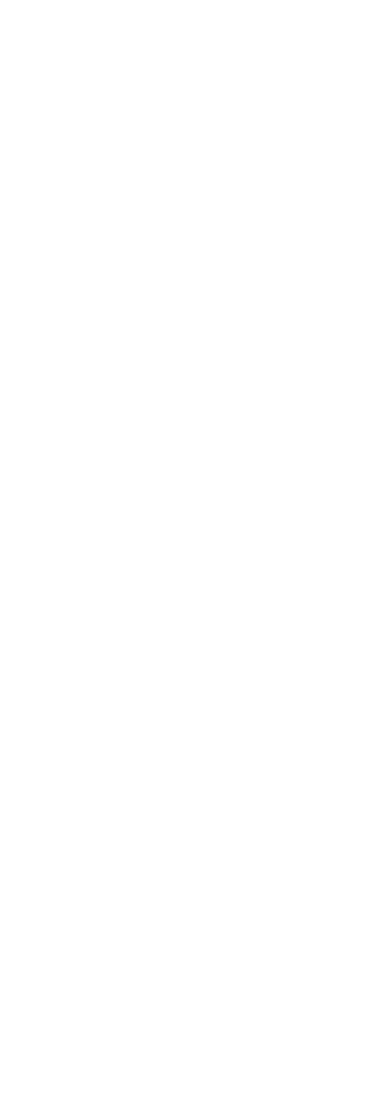
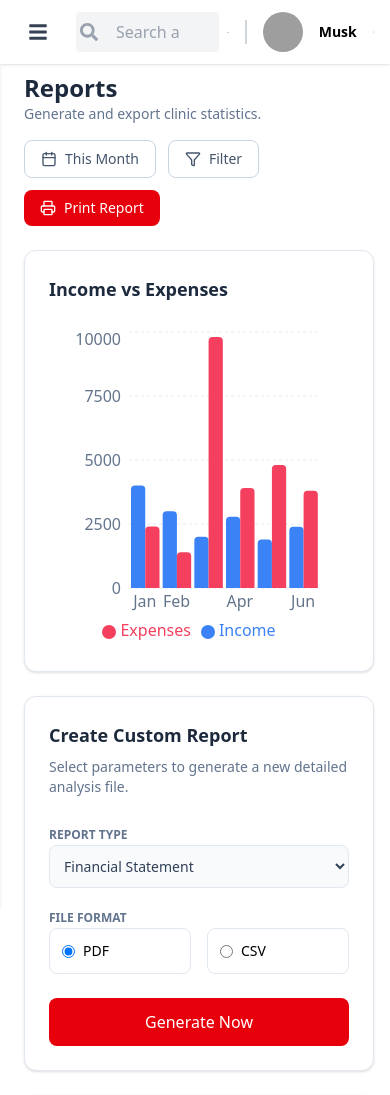
Before and after one commit to MahatoAmaR2/-Clinic-Management-Dashboard-, a React (Vite) app: page /report in a window 390 px wide. Before the commit this address had no page. Shown: the top 1095 px of the page. Before the commit the page ends 844 px from the top, so only its background shows below. Built offline with nearby package versions, Linux system fonts and the light colour scheme; grey boxes are pictures that could not be loaded.

Commit message:
create responsive report section UI

```diff
--- a/src/App.jsx
+++ b/src/App.jsx
@@ -5,8 +5,8 @@
 import Patients from "./pages/Patients";
 import Doctors from "./pages/Doctors";
 import Help from "./pages/Help";
-import Settings from "./pages/Setting"
-import Report from "./pages/Report"
+import Settings from "./pages/Setting";
+import Report from "./pages/Report";
 
 function App() {
   return (
@@ -17,8 +17,9 @@
           <Route path="/appointments" element={<Appointments />} />
           <Route path="/patients" element={<Patients />} />
           <Route path="/doctors" element={<Doctors />} />
-          <Route path="/help" element={<Help/>}/>
-          <Route path="settings" element={<Settings/>}/>
+          <Route path="/help" element={<Help />} />
+          <Route path="settings" element={<Settings />} />
+          <Route path="report" element={<Report />} />
         </Route>
       </Routes>
     </BrowserRouter>
--- /dev/null
+++ b/src/pages/Report.jsx
@@ -0,0 +1,163 @@
+import React from 'react';
+import { BarChart, Bar, XAxis, YAxis, CartesianGrid, Tooltip, Legend, ResponsiveContainer } from 'recharts';
+import { FileText, Download, Calendar, Filter, Printer, FileSpreadsheet } from 'lucide-react';
+
+const Reports = () => {
+
+  const financialData = [
+    { month: 'Jan', income: 4000, expense: 2400 },
+    { month: 'Feb', income: 3000, expense: 1398 },
+    { month: 'Mar', income: 2000, expense: 9800 },
+    { month: 'Apr', income: 2780, expense: 3908 },
+    { month: 'May', income: 1890, expense: 4800 },
+    { month: 'Jun', income: 2390, expense: 3800 },
+  ];
+
+  const recentReports = [
+    { id: 1, name: 'Monthly Financial Summary', date: 'Oct 01, 2023', type: 'PDF', size: '2.4 MB', status: 'Ready' },
+    { id: 2, name: 'Q3 Patient Demographics', date: 'Sep 30, 2023', type: 'CSV', size: '1.1 MB', status: 'Ready' },
+    { id: 3, name: 'Doctor Performance Review', date: 'Sep 28, 2023', type: 'PDF', size: '4.2 MB', status: 'Ready' },
+    { id: 4, name: 'Inventory Usage Report', date: 'Sep 25, 2023', type: 'CSV', size: '0.8 MB', status: 'Archived' },
+  ];
+
+  return (
+    <div className="space-y-6  md:ml-64 mt-18 pl-6 pr-4">
+
+      <div className="flex flex-col md:flex-row justify-between items-start md:items-center gap-4">
+        <div>
+          <h2 className="text-2xl font-bold text-slate-800">Reports</h2>
+          <p className="text-slate-500 text-sm">Generate and export clinic statistics.</p>
+        </div>
+
+        <div className="flex flex-wrap gap-3">
+          <button className="flex items-center gap-2 bg-white border border-slate-300 px-4 py-2 rounded-lg text-slate-600 hover:bg-slate-50 transition text-sm font-medium">
+            <Calendar size={16} />
+            <span>This Month</span>
+          </button>
+          <button className="flex items-center gap-2 bg-white border border-slate-300 px-4 py-2 rounded-lg text-slate-600 hover:bg-slate-50 transition text-sm font-medium">
+            <Filter size={16} />
+            <span>Filter</span>
+          </button>
+          <button className="flex items-center gap-2 bg-red-600 text-white px-4 py-2 rounded-lg hover:bg-red-700 transition text-sm font-medium">
+            <Printer size={16} />
+            <span>Print Report</span>
+          </button>
+        </div>
+      </div>
+
+      <div className="grid grid-cols-1 lg:grid-cols-3 gap-6">
+
+        <div className="lg:col-span-2 bg-white p-6 rounded-xl shadow-sm border border-slate-200">
+          <h3 className="text-lg font-bold text-slate-800 mb-6">Income vs Expenses</h3>
+          <div className="h-80 w-full">
+            <ResponsiveContainer width="100%" height="100%">
+              <BarChart
+                data={financialData}
+                margin={{ top: 5, right: 30, left: 20, bottom: 5 }}
+              >
+                <CartesianGrid strokeDasharray="3 3" vertical={false} stroke="#e2e8f0" />
+                <XAxis dataKey="month" axisLine={false} tickLine={false} tick={{ fill: '#64748b' }} />
+                <YAxis axisLine={false} tickLine={false} tick={{ fill: '#64748b' }} prefix="$" />
+                <Tooltip
+                  contentStyle={{ backgroundColor: '#fff', borderRadius: '8px', border: '1px solid #e2e8f0' }}
+                  cursor={{ fill: '#f1f5f9' }}
+                />
+                <Legend iconType="circle" />
+                <Bar dataKey="income" name="Income" fill="#3b82f6" radius={[4, 4, 0, 0]} barSize={30} />
+                <Bar dataKey="expense" name="Expenses" fill="#f43f5e" radius={[4, 4, 0, 0]} barSize={30} />
+              </BarChart>
+            </ResponsiveContainer>
+          </div>
+        </div>
+
+        <div className="bg-white p-6 rounded-xl shadow-sm border border-slate-200 flex flex-col justify-between">
+          <div>
+            <h3 className="text-lg font-bold text-slate-800 mb-2">Create Custom Report</h3>
+            <p className="text-slate-500 text-sm mb-6">Select parameters to generate a new detailed analysis file.</p>
+
+            <form className="space-y-4">
+              <div className="space-y-1">
+                <label className="text-xs font-bold text-slate-500 uppercase">Report Type</label>
+                <select className="w-full p-2.5 bg-slate-50 border border-slate-200 rounded-lg text-sm text-slate-700 focus:outline-none focus:ring-2 focus:ring-red-100">
+                  <option>Financial Statement</option>
+                  <option>Patient Attendance</option>
+                  <option>Doctor Efficiency</option>
+                  <option>Inventory Log</option>
+                </select>
+              </div>
+
+              <div className="space-y-1">
+                <label className="text-xs font-bold text-slate-500 uppercase">File Format</label>
+                <div className="flex gap-4">
+                  <label className="flex items-center gap-2 cursor-pointer p-3 border border-slate-200 rounded-lg w-full hover:bg-slate-50">
+                    <input type="radio" name="format" defaultChecked className="text-red-600" />
+                    <span className="text-sm font-medium">PDF</span>
+                  </label>
+                  <label className="flex items-center gap-2 cursor-pointer p-3 border border-slate-200 rounded-lg w-full hover:bg-slate-50">
+                    <input type="radio" name="format" className="text-red-600" />
+                    <span className="text-sm font-medium">CSV</span>
+                  </label>
+                </div>
+              </div>
+            </form>
+          </div>
+
+          <button className="w-full mt-6 bg-red-600 text-white py-3 rounded-lg hover:bg-red-700 transition font-medium cursor-pointer">
+            Generate Now
+          </button>
+        </div>
+      </div>
+
+      <div className="bg-white rounded-xl shadow-sm border border-slate-200 overflow-hidden">
+        <div className="p-6 border-b border-slate-100 flex justify-between items-center">
+          <h3 className="text-lg font-bold text-slate-800">Available Reports</h3>
+          <button className="text-red-600 text-sm font-medium hover:underline cursor-pointer">View All History</button>
+        </div>
+        <div className="overflow-x-auto">
+          <table className="w-full text-left">
+            <thead className="bg-slate-50 text-slate-600 text-xs uppercase font-semibold">
+              <tr>
+                <th className="p-4">Report Name</th>
+                <th className="p-4">Date Generated</th>
+                <th className="p-4">Status</th>
+                <th className="p-4">Type</th>
+                <th className="p-4">Size</th>
+
+                <th className="p-4 text-right">Action</th>
+              </tr>
+            </thead>
+            <tbody className="divide-y divide-slate-100 text-sm text-slate-700">
+              {recentReports.map((report) => (
+                <tr key={report.id} className="hover:bg-slate-50 transition">
+                  <td className="p-4 font-medium flex items-center gap-3">
+                    <div className={`p-2 rounded-lg ${report.type === 'PDF' ? 'bg-red-100 text-red-600' : 'bg-green-100 text-green-600'}`}>
+                      {report.type === 'PDF' ? <FileText size={18} /> : <FileSpreadsheet size={18} />}
+                    </div>
+                    {report.name}
+                  </td>
+                  <td className="p-4 text-slate-500">{report.date}</td>
+                  <td className="p-4">
+                    <span className={`px-2 py-1 rounded text-xs font-semibold ${report.status === 'Ready' ? 'bg-blue-50 text-green-600' : 'bg-slate-100 text-slate-500'}`}>
+                      {report.status}
+                    </span>
+                  </td>
+                  <td className="p-4">{report.type}</td>
+                  <td className="p-4 text-slate-500">{report.size}</td>
+
+                  <td className="p-4 text-right">
+                    <button className="text-slate-400 hover:text-red-600 p-1">
+                      <Download size={20} />
+                    </button>
+                  </td>
+                </tr>
+              ))}
+            </tbody>
+          </table>
+        </div>
+      </div>
+
+    </div>
+  );
+};
+
+export default Reports;
```
